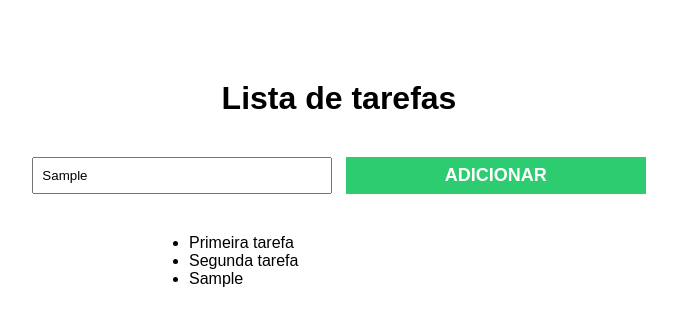
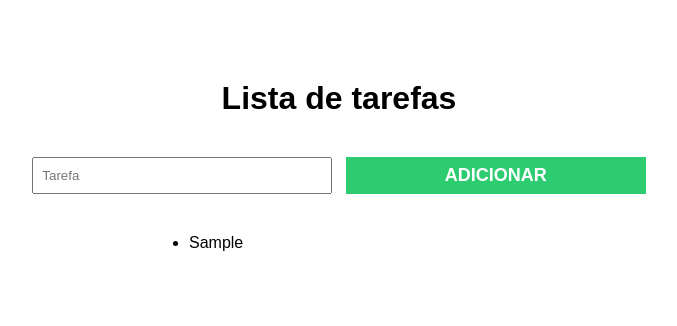
Before and after one commit to HenriqueGPinho/curso_ebac_frontend, a plain HTML site: page index.html in a window 1280 px wide. Both pictures are taken after typing "Sample" into the empty fields and a click on the button "ADICIONAR". Shown: the whole page, without its empty margins (301-978 px from the left). Drawn offline with nearby package versions, Linux system fonts and the light colour scheme.

Commit message:
list working

```diff
--- a/index.html
+++ b/index.html
@@ -14,14 +14,11 @@
     <h1>Lista de tarefas</h1>
 
     <form>
-      <input id="task-input" type="text" required placeholder="Tarefa" />
+      <input autofocus id="task-input" type="text" required placeholder="Tarefa" />
       <button id="add-task" type="submit">Adicionar</button>
     </form>
 
-    <ul id="task-list">
-      <li>Primeira tarefa</li>
-      <li>Segunda tarefa</li>
-    </ul>
+    <ul id="task-list"></ul>
   </div>
   <script src="https://ajax.aspnetcdn.com/ajax/jQuery/jquery-3.6.0.min.js"></script>
   <script src="./main.js"></script>
--- a/main.js
+++ b/main.js
@@ -6,19 +6,13 @@ updateOnClick()
 $('#add-task').on('click', function (e) {
   e.preventDefault()
 
-  let task = taskInput.val()
-
-  taskList.append(`<li id="task-${$('li').length + 1}">${task}</li>`)
-
+  taskList.append(`<li>${taskInput.val()}</li>`)
   updateOnClick()
+  taskInput.val('')
 })
 
 function updateOnClick() {
   $('li').on('click', function () {
-    if ($(this).css('text-decoration') === 'line-through') {
-      $(this).css('text-decoration', 'none')
-    } else {
-      $(this).css('text-decoration', 'line-through')
-    }
+    $(this).css('text-decoration', 'line-through')
   })
 }
```
